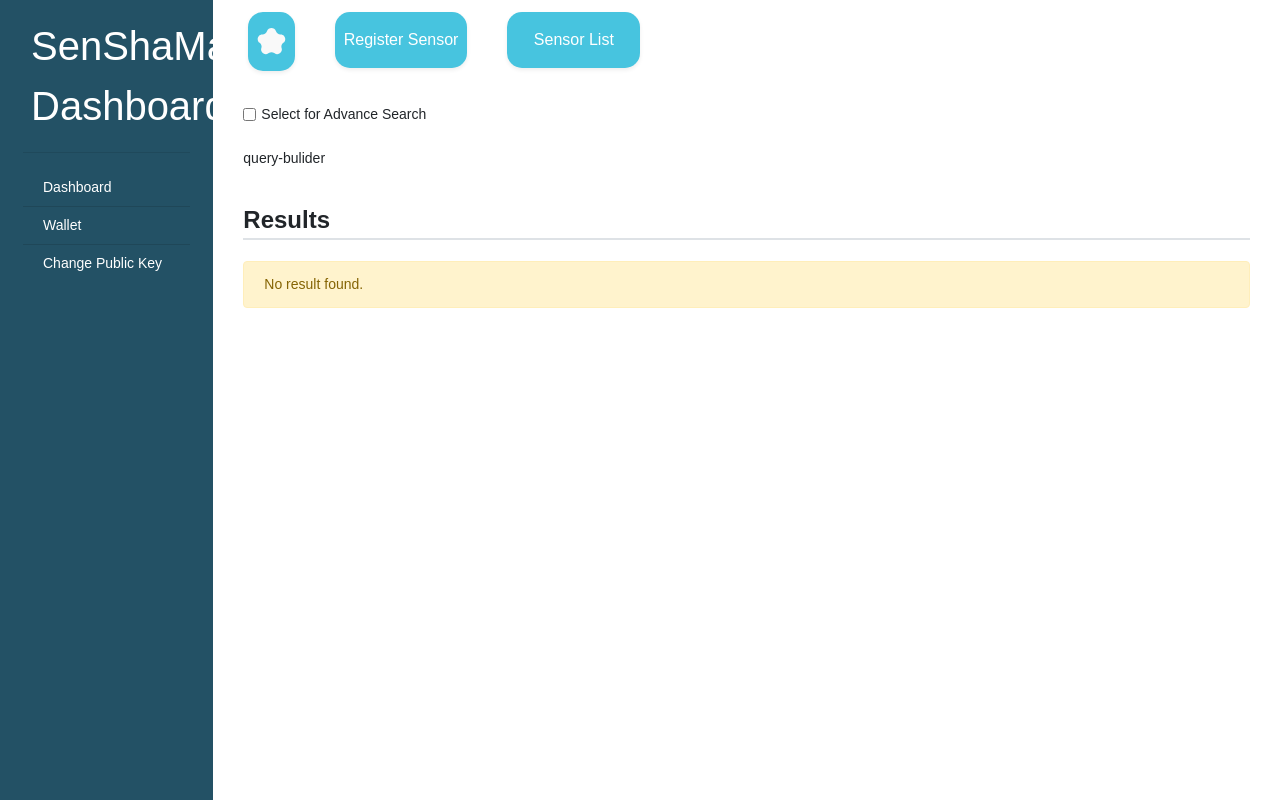
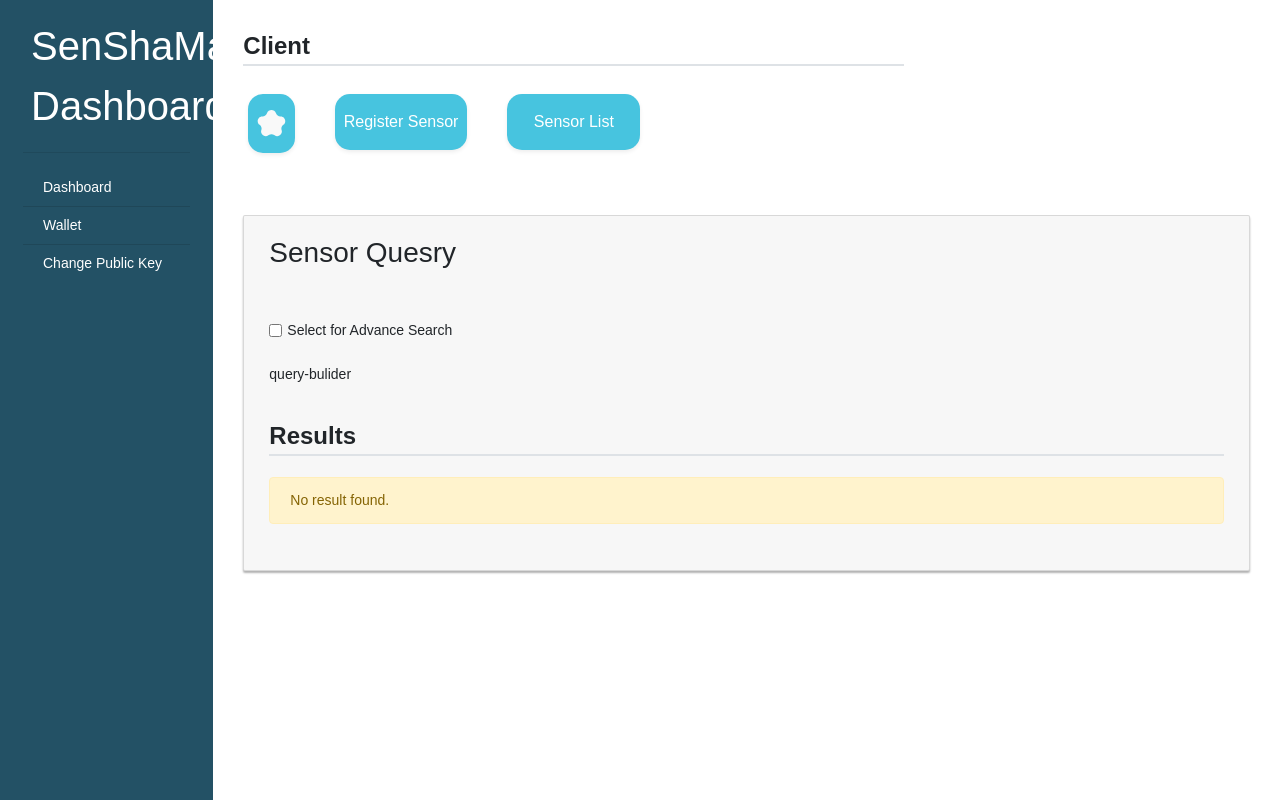
Before and after one commit to sampathmedawatta/SheShaMartDash, a React (Create React App) app: page /sensorquery in a window 1280 px wide. Built offline with nearby package versions, Linux system fonts and the light colour scheme.

Commit message:
update sensor query page header styling

```diff
--- a/src/components/SensorQuery.js
+++ b/src/components/SensorQuery.js
@@ -106,10 +106,19 @@ const checkbox = document.getElementById("advanceSearch");
   };
 
   return (
+    <div>
       <div className="container-fluid">
+        <div className="row">
+          <div className="col-8 my-3">
+            <div class="title-heders">Client</div>
+          </div>
+        </div>
         <ProviderSubMenu></ProviderSubMenu>
         <div className="row">
           <div className="col-12">
+            <div className="card">
+              <h3>Sensor Quesry</h3>
+              <br />
               <div>
                 <br></br>
                 <div className="form-check form-check-inline">
@@ -119,7 +128,9 @@ const checkbox = document.getElementById("advanceSearch");
                     id="advanceSearch"
                     checked={isAdvanceSearchChecked} // Set the checked state of the checkbox
                   />
-              <label className="form-check-label">Select for Advance Search</label>
+                  <label className="form-check-label">
+                    Select for Advance Search
+                  </label>
                 </div>
               </div>
               <br></br>
@@ -132,7 +143,8 @@ const checkbox = document.getElementById("advanceSearch");
 
                 {isAdvanceSearchChecked ? ( // Display yasgui if the checkbox is checked
                   <div id="yasgui"></div>
-            ) : ( // Display query-bulider if the checkbox is unchecked
+                ) : (
+                  // Display query-bulider if the checkbox is unchecked
                   <div id="query-bulider">query-bulider</div>
                 )}
 
@@ -155,6 +167,8 @@ const checkbox = document.getElementById("advanceSearch");
             </div>
           </div>
         </div>
+      </div>
+    </div>
   );
 };
 
```
Lines whose indentation alone changed are shown as unchanged.
